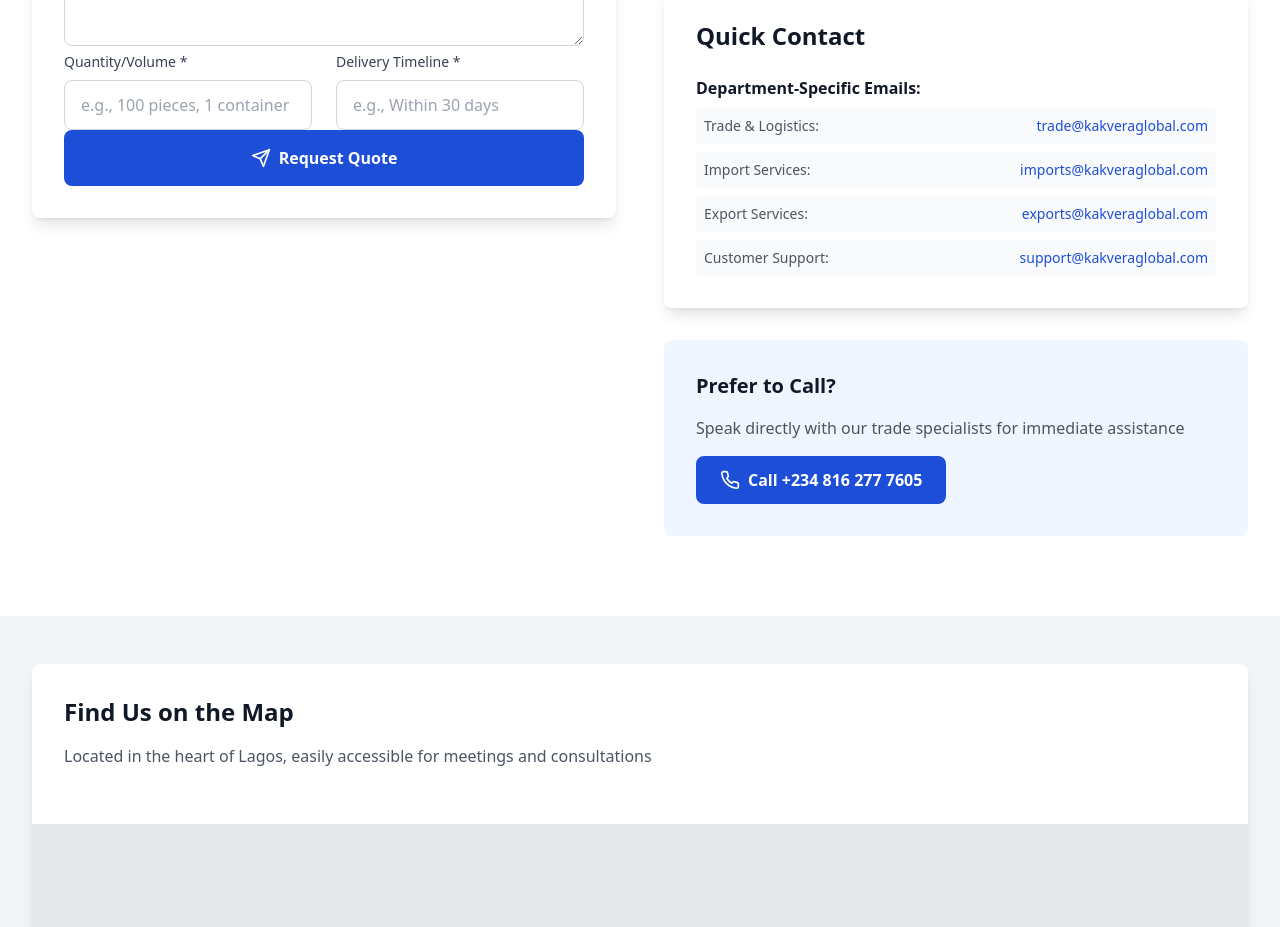
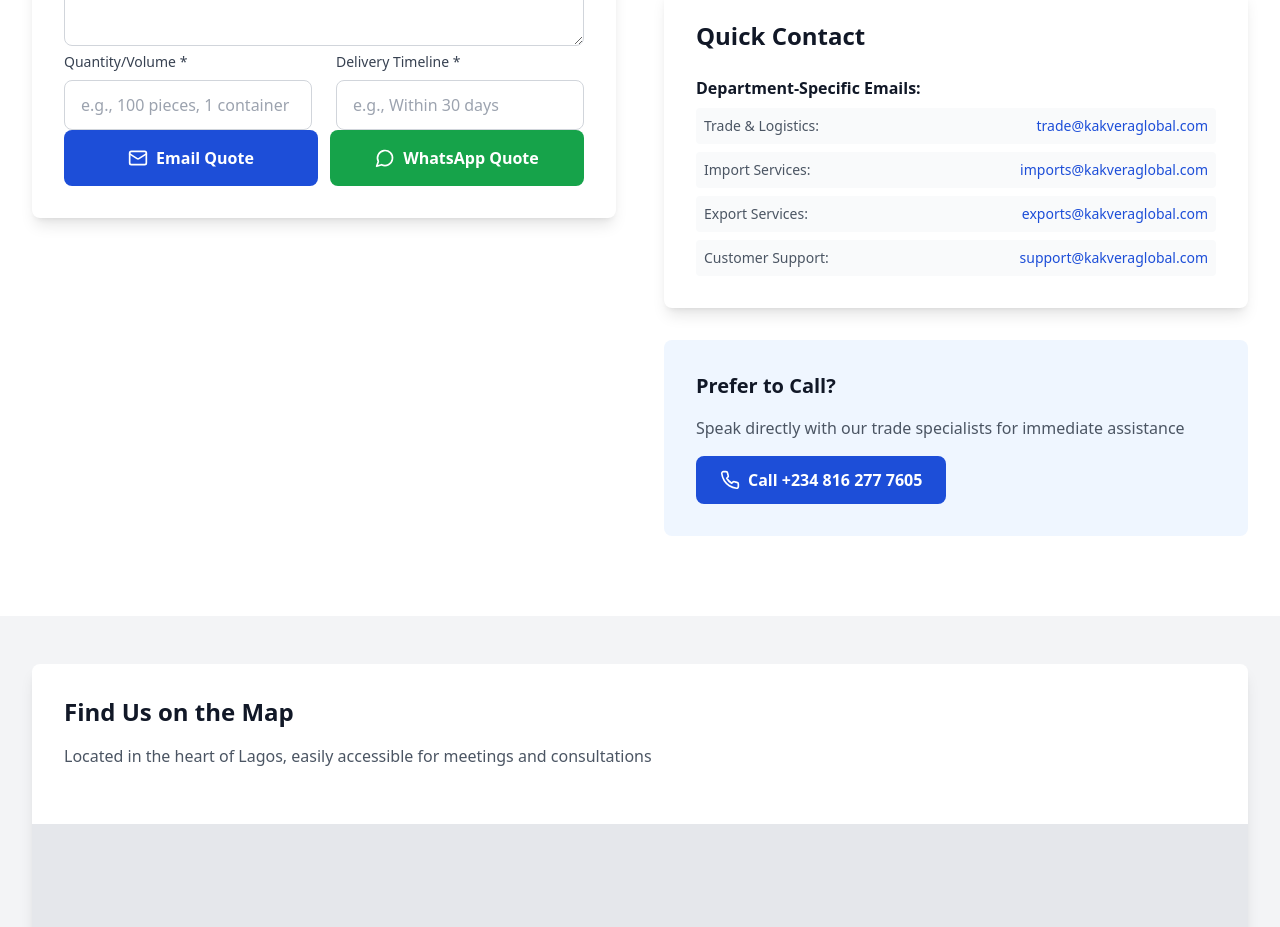
Before and after one commit to Kakveraglobal/Kakveraglobal-web, a React (Vite) app: page /contact in a window 1280 px wide. Shown: the part 1320-2247 px from the top of the page. Built offline with nearby package versions, Linux system fonts and the light colour scheme.

Commit message:
Add WhatsApp quote option beside email on Contact page
Quote requests can go to trade@kakveraglobal.com or WhatsApp +234 816 277 7605 with the same prefilled details.

Co-authored-by: Kakveraglobal <info@kakveraglobal.com>

```diff
--- a/src/pages/Contact.tsx
+++ b/src/pages/Contact.tsx
@@ -21,11 +21,34 @@ const Contact = () => {
 
   const [activeForm, setActiveForm] = useState<'quote' | 'contact'>('quote');
 
-  const handleQuoteSubmit = (e: React.FormEvent) => {
+  const buildQuoteBody = () =>
+    [
+      `Name: ${quoteForm.name}`,
+      `Email: ${quoteForm.email}`,
+      `Phone: ${quoteForm.phone}`,
+      `Product Details: ${quoteForm.productDetails}`,
+      `Quantity: ${quoteForm.quantity}`,
+      `Delivery Timeline: ${quoteForm.deliveryTimeline}`,
+    ].join('\n');
+
+  const handleQuoteEmail = (e: React.FormEvent) => {
     e.preventDefault();
-    const subject = `Quote Request from ${quoteForm.name}`;
-    const body = `Name: ${quoteForm.name}%0D%0AEmail: ${quoteForm.email}%0D%0APhone: ${quoteForm.phone}%0D%0AProduct Details: ${quoteForm.productDetails}%0D%0AQuantity: ${quoteForm.quantity}%0D%0ADelivery Timeline: ${quoteForm.deliveryTimeline}`;
+    const subject = encodeURIComponent(`Quote Request from ${quoteForm.name}`);
+    const body = encodeURIComponent(buildQuoteBody());
     window.location.href = `mailto:trade@kakveraglobal.com?subject=${subject}&body=${body}`;
+  };
+
+  const handleQuoteWhatsApp = (e: React.MouseEvent<HTMLButtonElement>) => {
+    const form = e.currentTarget.form;
+    if (form && !form.checkValidity()) {
+      form.reportValidity();
+      return;
+    }
+
+    const message = encodeURIComponent(
+      `Quote Request from ${quoteForm.name}\n\n${buildQuoteBody()}`
+    );
+    window.open(`https://wa.me/2348162777605?text=${message}`, '_blank', 'noopener,noreferrer');
   };
 
   const handleContactSubmit = (e: React.FormEvent) => {
@@ -137,7 +160,7 @@ const Contact = () => {
             {/* Forms */}
             <div>
               {activeForm === 'quote' ? (
-                <form onSubmit={handleQuoteSubmit} className="space-y-6">
+                <form onSubmit={handleQuoteEmail} className="space-y-6">
                   <div className="bg-white p-8 rounded-lg shadow-lg">
                     <h3 className="text-2xl font-bold text-gray-900 mb-6 flex items-center">
                       <Globe className="h-6 w-6 text-blue-700 mr-2" />
@@ -236,13 +259,23 @@ const Contact = () => {
                       </div>
                     </div>
 
-                    <button
-                      type="submit"
-                      className="w-full bg-blue-700 text-white py-4 px-6 rounded-lg font-semibold hover:bg-blue-800 transition-colors duration-200 flex items-center justify-center"
-                    >
-                      <Send className="h-5 w-5 mr-2" />
-                      Request Quote
-                    </button>
+                    <div className="grid grid-cols-1 sm:grid-cols-2 gap-3">
+                      <button
+                        type="submit"
+                        className="w-full bg-blue-700 text-white py-4 px-6 rounded-lg font-semibold hover:bg-blue-800 transition-colors duration-200 flex items-center justify-center"
+                      >
+                        <Mail className="h-5 w-5 mr-2" />
+                        Email Quote
+                      </button>
+                      <button
+                        type="button"
+                        onClick={handleQuoteWhatsApp}
+                        className="w-full bg-green-600 text-white py-4 px-6 rounded-lg font-semibold hover:bg-green-700 transition-colors duration-200 flex items-center justify-center"
+                      >
+                        <MessageCircle className="h-5 w-5 mr-2" />
+                        WhatsApp Quote
+                      </button>
+                    </div>
                   </div>
                 </form>
               ) : (
```
Also changed, not shown: 1 other file (tests, documents, lock files or other folders).
